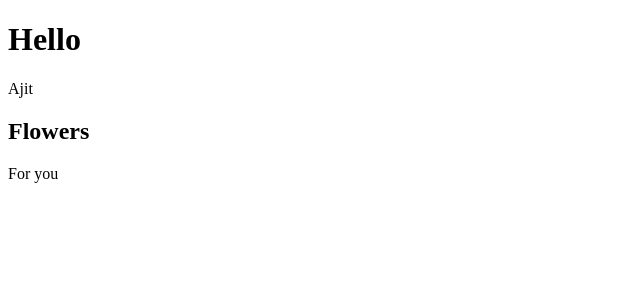
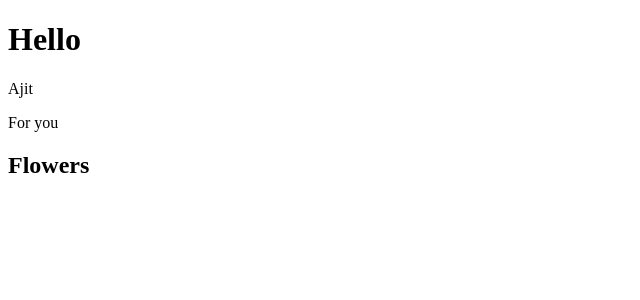
Before and after one commit to officialcomputerbaba/angular-season-1, an Angular app in the folder lecture-61/: page / in a window 1280 px wide. Shown: the top 300 px of the page, without its empty margins (0-640 px from the left). Built offline with nearby package versions, Linux system fonts and the light colour scheme.

Commit message:
lecture 61 example 4 solution-3

```diff
--- a/lecture-61/src/app/greet/greet.component.ts
+++ b/lecture-61/src/app/greet/greet.component.ts
@@ -14,10 +14,12 @@ function isMorningTime() {
 export class GreetComponent implements OnInit {
   public isAllowed = false;
 
-  ngOnInit(): void {
+  constructor() {
     // your dervied calc
     if (isMorningTime()) {
       this.isAllowed = true;
     }
   }
+
+  ngOnInit(): void {}
 }
--- a/lecture-61/src/app/hello/hello.component.html
+++ b/lecture-61/src/app/hello/hello.component.html
@@ -2,6 +2,7 @@
 
 {{ name }}
 
-<app-greet></app-greet>
 
 <p *ngIf="greetCmp?.isAllowed">For you</p>
+
+<app-greet></app-greet>
```
